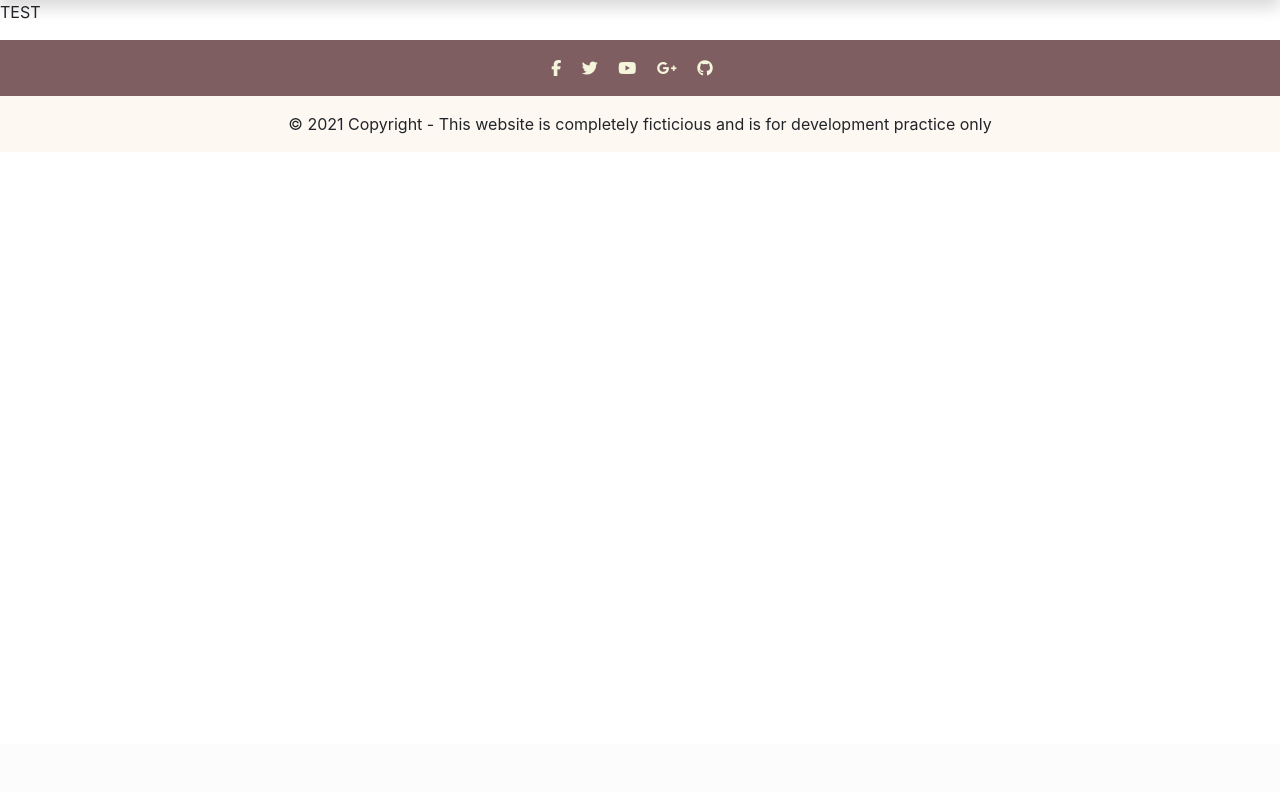
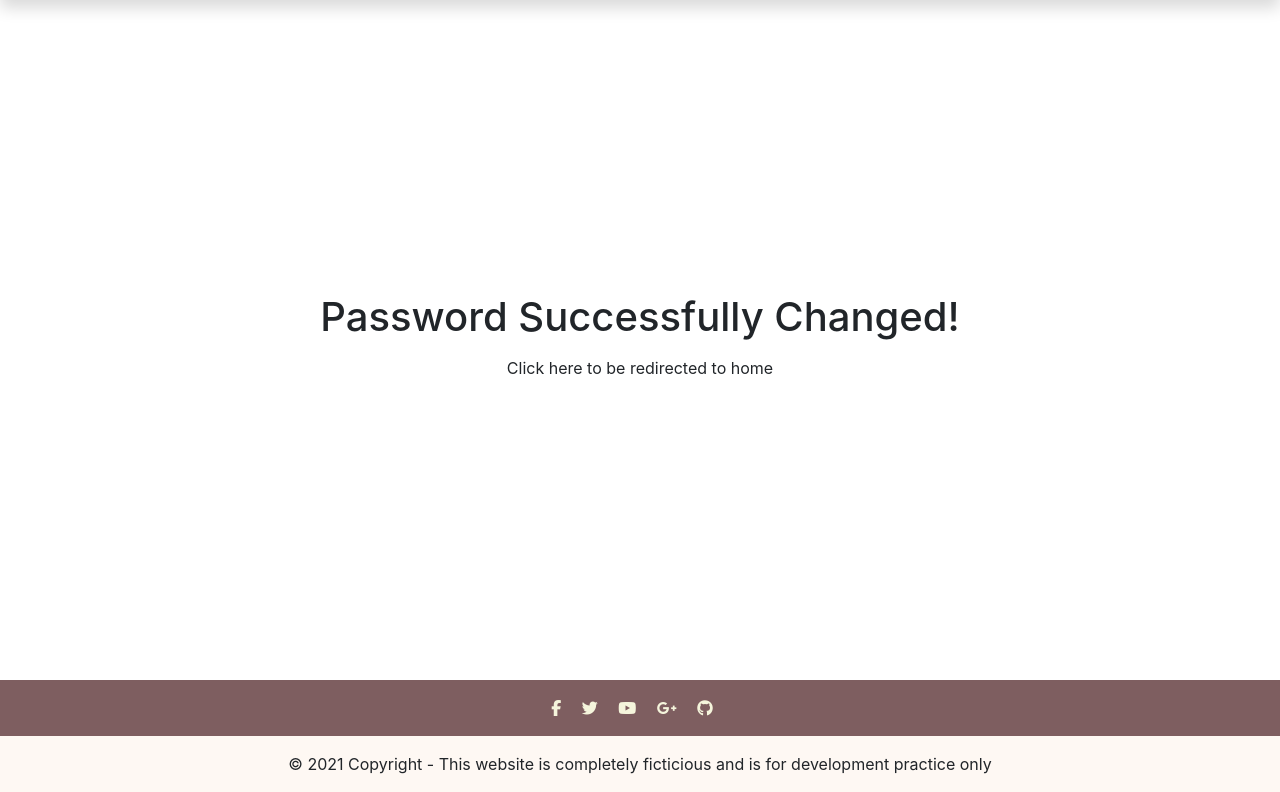
Before and after one commit to mharre/e_commerce, a Django app: a page that uses templates/registration/password_change_done.html in a window 1280 px wide. Shown: the part 56-848 px from the top of the page. Before the commit the page ends 190 px from the top, so only its background shows below. Run offline with Django 3.2, Linux system fonts and the light colour scheme; the visitor is signed in with stand-in values (Sample User, id 1); data that the repository does not hold is empty; some libraries are stand-ins or nearby versions.

Commit message:
changed password successfully changed page

```diff
--- a/templates/registration/logged_out.html
+++ b/templates/registration/logged_out.html
@@ -14,7 +14,7 @@ Logged Out
 <section id='logged-out'>
   <div class="parent container h-100 d-flex flex-column justify-content-center align-items-center" id='logout'>
     <h3> Logged Out </h3>
-    <a class='btn' href="{% url 'login'%}">Click here to login again</a>
+    <a class='btn' href="{% url 'login' %}">Click here to login again</a>
   </div>
 </section>
 </div>
--- a/templates/registration/password_change_done.html
+++ b/templates/registration/password_change_done.html
@@ -1,5 +1,17 @@
 {% extends 'base.html' %}
 
+{% block title %}
+MHe-commerce | Password Successfully Changed
+{% endblock %}
+
 {% block content %}
-<p>TEST</p>
+<section id="change_pass">
+
+    <div class="parent1 container h-100 d-flex flex-column justify-content-center align-items-center">
+        <h1> Password Successfully Changed!</h1>
+        <a class='btn' href="{% url 'starting_page' %}">Click here to be redirected to home</a>
+    </div>
+
+
+</section>
 {% endblock %}
```
